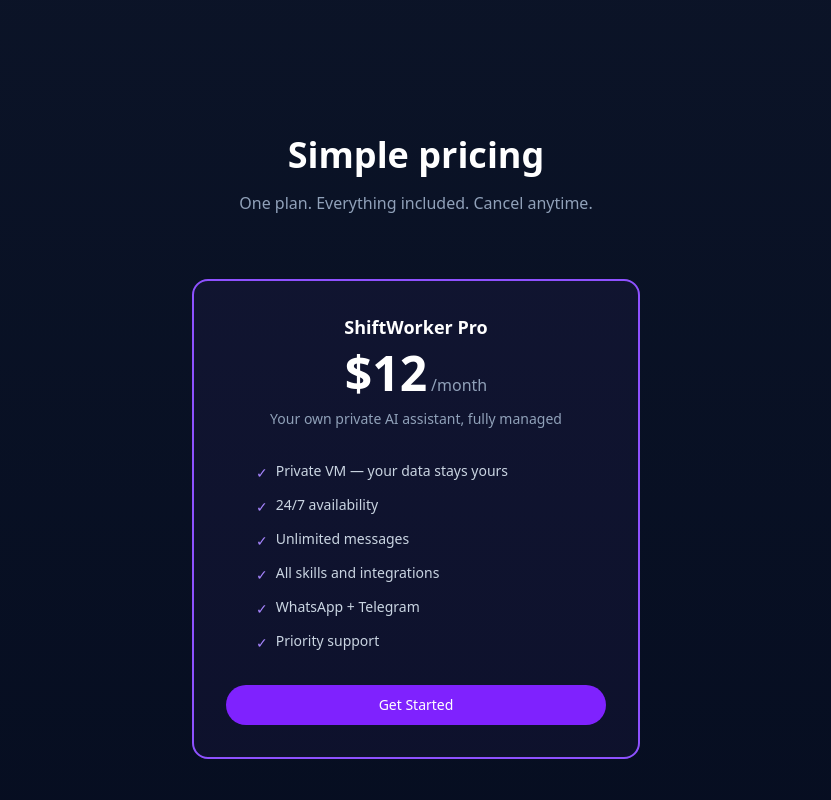
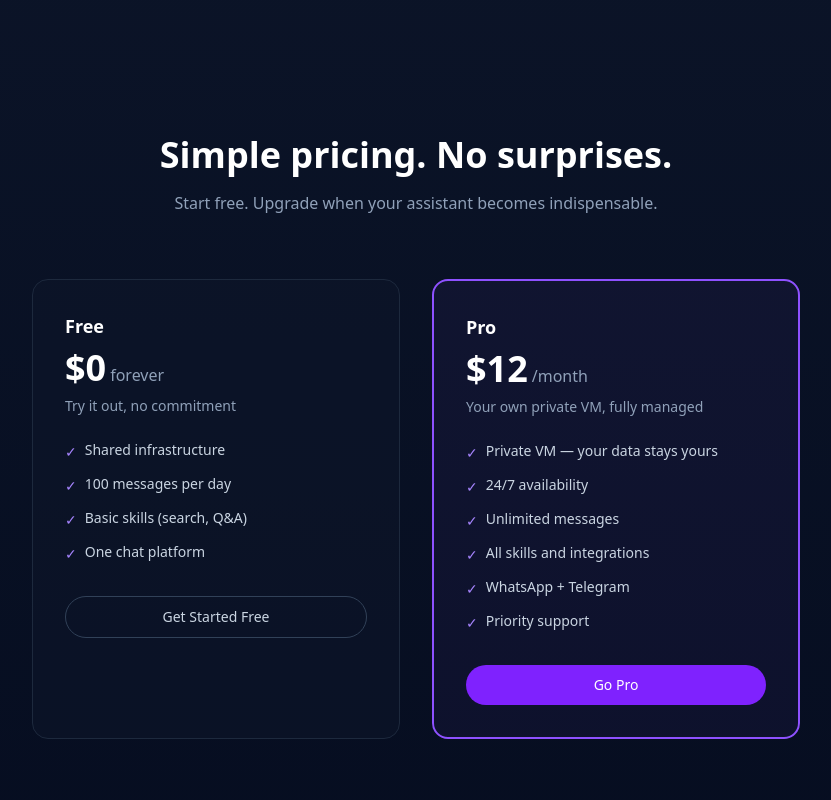
Before and after one commit to jemustain/openclaw-saas, a Next.js app in the folder apps/web/: page / in a window 1280 px wide. Shown: the part 3080-3880 px from the top of the page, without its empty margins (224-1055 px from the left). Built offline with nearby package versions, Linux system fonts and the light colour scheme; no server answers.

Commit message:
Add free tier back to pricing section

```diff
--- a/apps/web/src/app/page.tsx
+++ b/apps/web/src/app/page.tsx
@@ -232,29 +232,62 @@
       </section>
 
       {/* Pricing */}
-      <section id="pricing" className="mx-auto max-w-3xl px-6 py-24">
+      <section id="pricing" className="mx-auto max-w-5xl px-6 py-24">
         <h2 className="text-center text-3xl font-bold sm:text-4xl mb-4">
-          Simple pricing
+          Simple pricing. No surprises.
         </h2>
         <p className="text-center text-slate-400 mb-16">
-          One plan. Everything included. Cancel anytime.
+          Start free. Upgrade when your assistant becomes indispensable.
         </p>
-        <div className="rounded-2xl border-2 border-violet-500 bg-violet-500/5 p-8 max-w-md mx-auto text-center">
-          <h3 className="text-lg font-semibold">ShiftWorker Pro</h3>
-          <div className="mt-2 flex items-baseline justify-center gap-1">
-            <span className="text-5xl font-bold">$12</span>
-            <span className="text-slate-400">/month</span>
-          </div>
-          <p className="mt-3 text-sm text-slate-400">Your own private AI assistant, fully managed</p>
-          <ul className="mt-8 space-y-3 text-left max-w-xs mx-auto">
+        <div className="grid gap-8 sm:grid-cols-2 max-w-3xl mx-auto">
           {[
+            {
+              name: "Free",
+              price: "$0",
+              period: "forever",
+              desc: "Try it out, no commitment",
+              features: [
+                "Shared infrastructure",
+                "100 messages per day",
+                "Basic skills (search, Q&A)",
+                "One chat platform",
+              ],
+              cta: "Get Started Free",
+              highlight: false,
+            },
+            {
+              name: "Pro",
+              price: "$12",
+              period: "/month",
+              desc: "Your own private VM, fully managed",
+              features: [
                 "Private VM — your data stays yours",
                 "24/7 availability",
                 "Unlimited messages",
                 "All skills and integrations",
                 "WhatsApp + Telegram",
                 "Priority support",
-            ].map((f) => (
+              ],
+              cta: "Go Pro",
+              highlight: true,
+            },
+          ].map((p) => (
+            <div
+              key={p.name}
+              className={`rounded-2xl p-8 ${
+                p.highlight
+                  ? "border-2 border-violet-500 bg-violet-500/5"
+                  : "border border-slate-800 bg-slate-900/50"
+              }`}
+            >
+              <h3 className="text-lg font-semibold">{p.name}</h3>
+              <div className="mt-2 flex items-baseline gap-1">
+                <span className="text-4xl font-bold">{p.price}</span>
+                <span className="text-slate-400">{p.period}</span>
+              </div>
+              <p className="mt-2 text-sm text-slate-400">{p.desc}</p>
+              <ul className="mt-6 space-y-3">
+                {p.features.map((f) => (
                   <li key={f} className="flex items-start gap-2 text-sm text-slate-300">
                     <span className="text-violet-400 mt-0.5">✓</span>
                     {f}
@@ -263,10 +296,16 @@
               </ul>
               <a
                 href="#get-started"
-            className="mt-8 block w-full rounded-full bg-violet-600 py-2.5 text-sm font-medium hover:bg-violet-500 transition"
+                className={`mt-8 block w-full rounded-full py-2.5 text-sm font-medium text-center transition ${
+                  p.highlight
+                    ? "bg-violet-600 hover:bg-violet-500 text-white"
+                    : "border border-slate-700 text-slate-300 hover:border-slate-500 hover:text-white"
+                }`}
               >
-            Get Started
+                {p.cta}
               </a>
+            </div>
+          ))}
         </div>
       </section>
 
```
Lines whose indentation alone changed are shown as unchanged.
